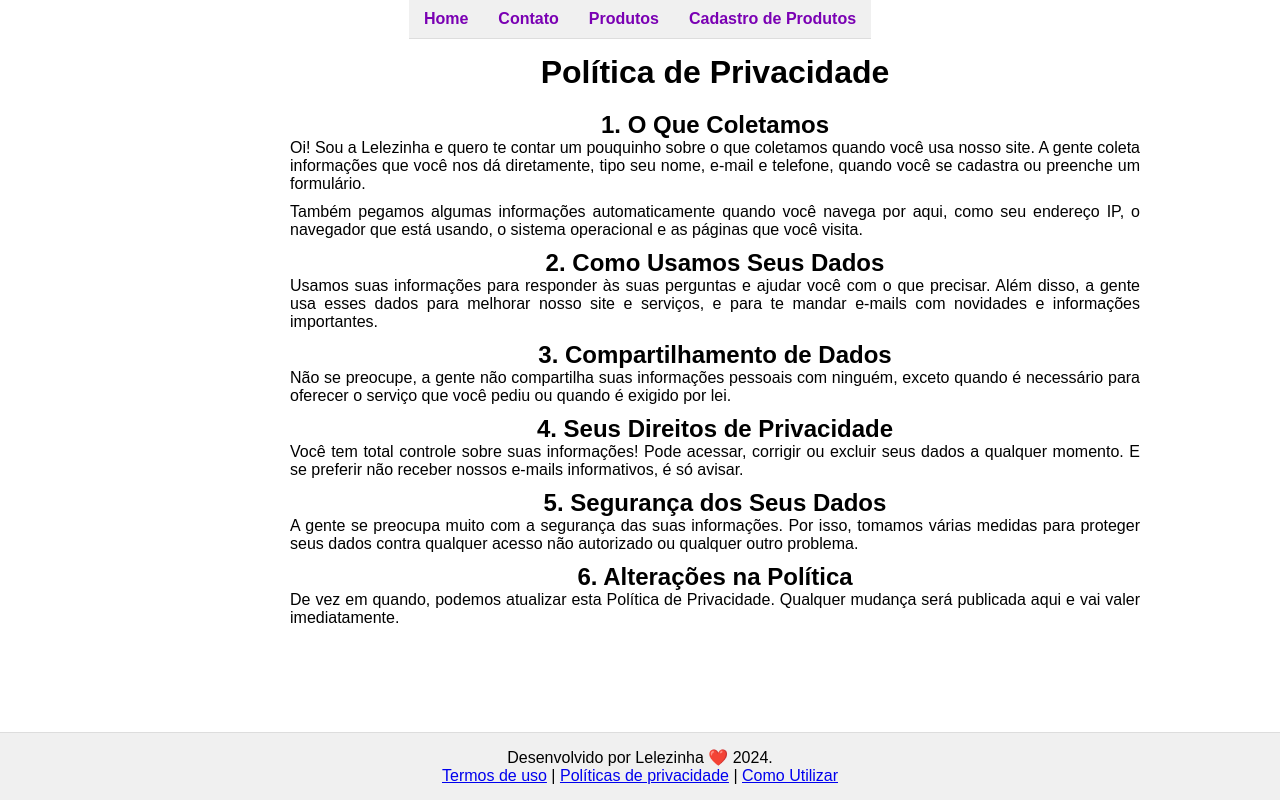
After one commit to lelerudeli/projeto_lp3, a Flask app: template projeto_lp3/templates/politicas.html in a window 1280 px wide. The commit adds this page. Run offline with Flask 3, Linux system fonts and the light colour scheme; the template is opened without the code that fills it, so the values that code supplies are empty.

Commit message:
fix rotas + estlização

```diff
--- a/projeto_lp3/app.py
+++ b/projeto_lp3/app.py
@@ -48,7 +48,7 @@ def como_usar():
 
 @app.route("/politicas")
 def politicas():
-    return render_template("politica.html")
+    return render_template("politicas.html")
 
 @app.route("/termos")
 def termos():
--- a/projeto_lp3/static/políticas.css
+++ b/projeto_lp3/static/politicas.css
@@ -1,21 +1,24 @@
 
-body {
+*{
     font-family: sans-serif;
-    line-height: 1.6;
     margin: 0;
-}
-
-.container {
-    max-width: 800px;
-    margin: 0;
-    padding: 0 20px;
+    justify-items: center;
+    justify-content: center;
 }
 
 header {
     background-color: #f0f0f0;
-    padding: 20px 0;
+    padding: 10px 0;
     border-bottom: 1px solid #ddd;
     text-align: center;
+}
+
+.container {
+    max-width: 850px;
+    margin-left: 150px;
+    padding: 15px 20px;
+    text-align: justify;
+    margin-bottom: 60px;
 }
 
 nav {
@@ -24,21 +27,25 @@ nav {
     display: flex;
     justify-content: space-between;
 }
+
 nav a {
     display: inline-block;
-    margin:15px;
+    margin: 0px 15px;
     text-decoration: none;
-    color: #0056B3;
+    color: #7a00b3;
     font-weight: bold;
 
 }
 
-
 footer {
     background-color: #f0f0f0;
-    padding: 20px 0x;
+    padding: 15px 0px;
     text-align: center;
     border-top: 1px solid #ddd;
+    position: fixed;
+    bottom: 0;
+    right: 0;
+    left: 0;
 }
 
 .container h1 {
--- a/projeto_lp3/templates/base_politicas.html
+++ b/projeto_lp3/templates/base_politicas.html
@@ -14,18 +14,18 @@
         </nav>
     </header>
 
-    <main>
-        <div class="container">
-        {% block content %}{% endblock %}
-        </div>
-    </main>
+
+    <div class="container">
+    {% block content %}{% endblock %}
+    </div>
+
 
     <footer>
-        <div class="container">
-            <p>Desenvolvido por Rodriguinho, 2024.</p>
+        <div class="content">
+            <p>Desenvolvido por Lelezinha ❤️ 2024.</p>
             <p>
                 <a href="/termos">Termos de uso</a> |
-                <a href="/politica">Política de privacidade</a> |
+                <a href="/politicas">Políticas de privacidade</a> |
                 <a href="/comousar">Como Utilizar</a>
             </p>
         </div>
--- a/projeto_lp3/templates/base_principal.html
+++ b/projeto_lp3/templates/base_principal.html
@@ -15,14 +15,14 @@
     </header>
 
     <main>
-        <div class="container">
+        <div class="content">
         {% block content %}{% endblock %}
         </div>
     </main>
 
     <footer>
-        <p>Desenvolvido por Rodriguinho, 2024.</p>
-        <p><a href="/termos">Termos de uso</a> | <a href="/politicas">Política de privacidade</a>  | <a href="/comousar"> Como Utilizar</a></p>
+        <p>Desenvolvido por Lelezinha ❤️ 2024.</p>
+        <p><a href="/termos">Termos de uso</a> | <a href="/politicas">Políticas de privacidade</a>  | <a href="/comousar"> Como Utilizar</a></p>
     </footer>
 </body>
 </html>
--- /dev/null
+++ b/projeto_lp3/templates/politicas.html
@@ -0,0 +1,52 @@
+{% extends "base_politicas.html" %}
+
+{% block title %}Política de Privacidade{% endblock %}
+
+{% block content %}
+
+<div class="content">
+    <h1>Política de Privacidade</h1>
+
+    <h2>1. O Que Coletamos</h2>
+    <p>
+        Oi! Sou a Lelezinha e quero te contar um pouquinho sobre o que coletamos quando você usa nosso site.
+        A gente coleta informações que você nos dá diretamente, tipo seu nome, e-mail e telefone, quando você
+         se cadastra ou preenche um formulário.
+    </p>
+    <p>
+        Também pegamos algumas informações automaticamente quando você navega por aqui, como seu endereço IP,
+        o navegador que está usando, o sistema operacional e as páginas que você visita.
+    </p>
+
+    <h2>2. Como Usamos Seus Dados</h2>
+    <p>
+        Usamos suas informações para responder às suas perguntas e ajudar você com o que precisar.
+        Além disso, a gente usa esses dados para melhorar nosso site e serviços, e para te mandar e-mails
+        com novidades e informações importantes.
+    </p>
+
+    <h2>3. Compartilhamento de Dados</h2>
+    <p>
+        Não se preocupe, a gente não compartilha suas informações pessoais com ninguém, exceto quando é
+        necessário para oferecer o serviço que você pediu ou quando é exigido por lei.
+    </p>
+
+    <h2>4. Seus Direitos de Privacidade</h2>
+    <p>
+        Você tem total controle sobre suas informações! Pode acessar, corrigir ou excluir seus dados a
+        qualquer momento. E se preferir não receber nossos e-mails informativos, é só avisar.
+    </p>
+
+    <h2>5. Segurança dos Seus Dados</h2>
+    <p>
+        A gente se preocupa muito com a segurança das suas informações. Por isso, tomamos várias medidas
+        para proteger seus dados contra qualquer acesso não autorizado ou qualquer outro problema.
+    </p>
+
+    <h2>6. Alterações na Política</h2>
+    <p>
+        De vez em quando, podemos atualizar esta Política de Privacidade. Qualquer mudança será publicada
+        aqui e vai valer imediatamente.
+    </p>
+</div>
+{% endblock %}
```
Also changed, not shown: projeto_lp3/static/principal.css (+34 -22 lines), projeto_lp3/templates/como_usar.html (+8 -6 lines), projeto_lp3/templates/politica.html (deleted, +0 -40 lines), projeto_lp3/templates/produtos.html (+1 -14 lines), projeto_lp3/templates/termos.html (+20 -10 lines).
